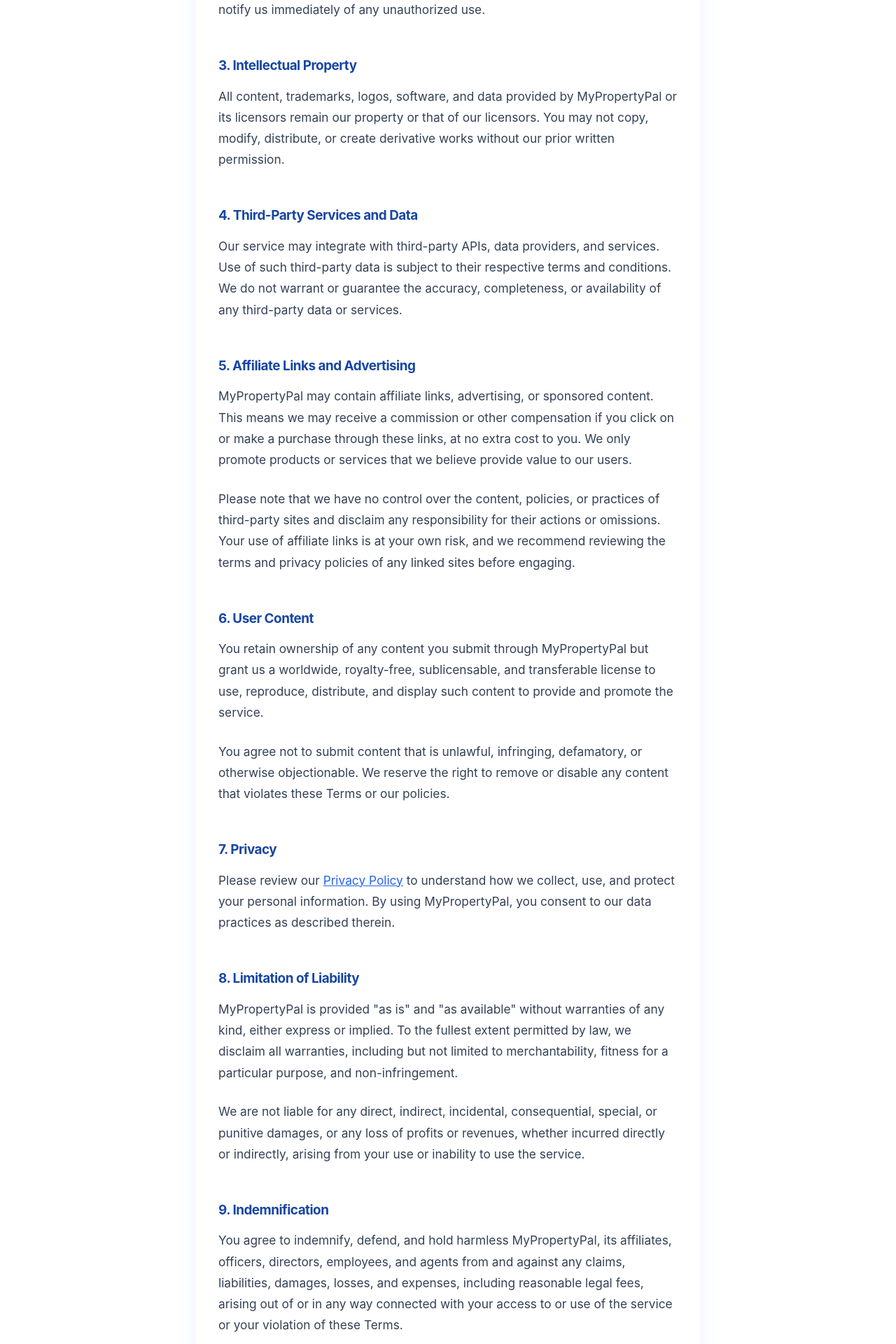
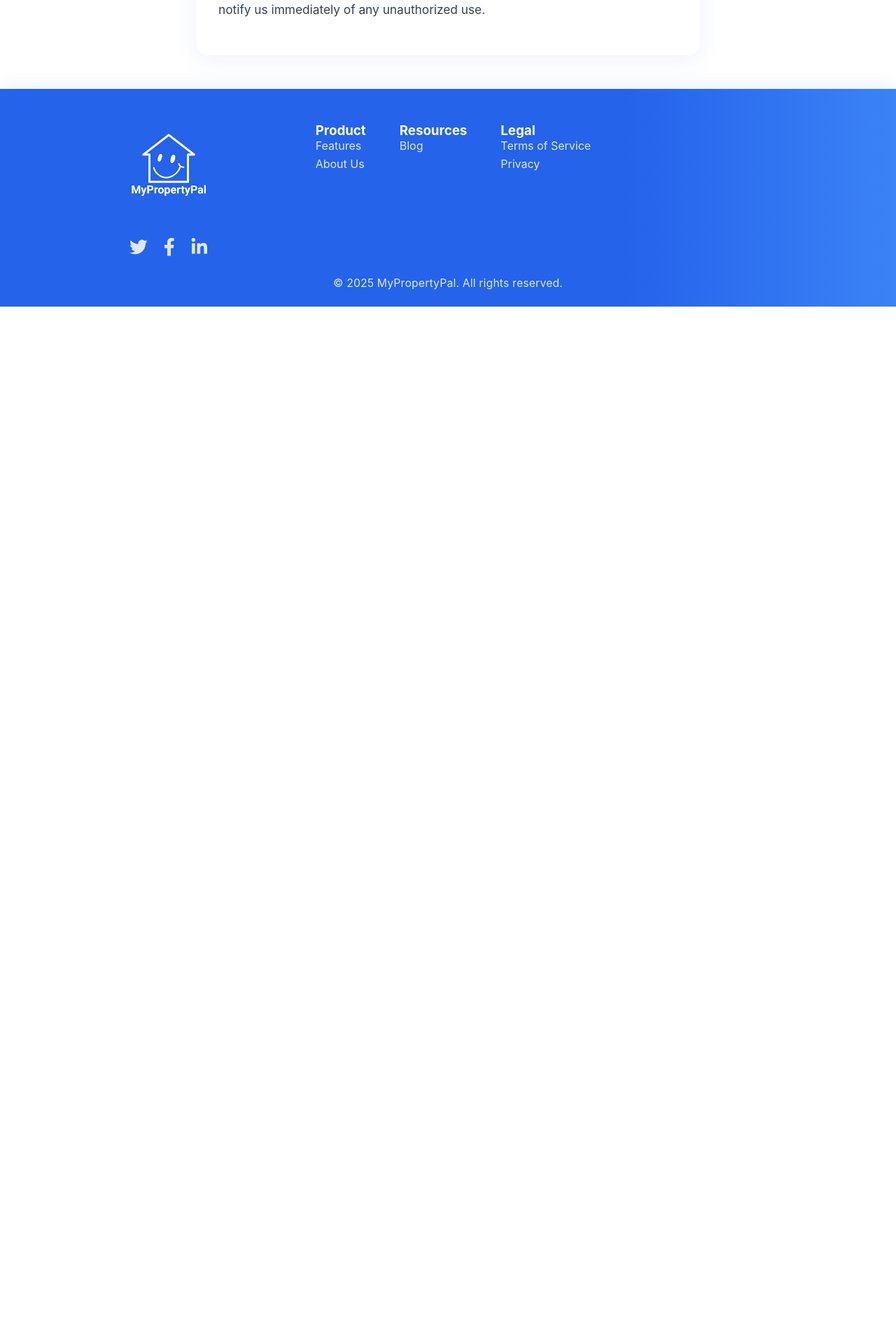
Before and after one commit to rubberduckies12/MyPropertyPal, a Next.js app in the folder webpage/: page /tos/tos in a window 1280 px wide. Shown: the part 700-2620 px from the top of the page at 70% size. After the commit the page ends 1138 px from the top, so only its background shows below. Built offline with nearby package versions, Linux system fonts and the light colour scheme.

Commit message:
moves css into _app

```diff
--- a/webpage/package.json
+++ b/webpage/package.json
@@ -14,5 +14,8 @@
     "react": "^19.0.0",
     "react-dom": "^19.0.0",
     "react-icons": "^5.5.0"
+  },
+  "devDependencies": {
+    "gh-pages": "^6.3.0"
   }
 }
--- a/webpage/src/pages/about/about.jsx
+++ b/webpage/src/pages/about/about.jsx
@@ -1,7 +1,6 @@
 import React from "react";
 import Head from "next/head.js";
 import WebpageHeader from "../header/header.jsx";
-import "../../styles/about/about.css";
 
 const founders = [
     {
--- a/webpage/src/pages/blog/blog.jsx
+++ b/webpage/src/pages/blog/blog.jsx
@@ -1,5 +1,4 @@
 import React, { useEffect, useState } from "react";
-import "../../styles/blog/blog.css";
 import WebpageHeader from "../header/header.jsx";
 
 const MEDIUM_RSS_FEED = "https://api.rss2json.com/v1/api.json?rss_url=https://medium.com/feed/@tommy.rowe.dev";
--- a/webpage/src/pages/contact/contact.jsx
+++ b/webpage/src/pages/contact/contact.jsx
@@ -1,6 +1,5 @@
 import React, { useState } from "react";
 import WebpageHeader from "../header/header.jsx";
-import "../../styles/contact/contact.css";
 
 function Contact() {
   const [form, setForm] = useState({ name: "", email: "", message: "" });
--- a/webpage/src/pages/features/features.jsx
+++ b/webpage/src/pages/features/features.jsx
@@ -1,7 +1,6 @@
 import React from "react";
 import Head from "next/head.js";
 import WebpageHeader from "../header/header.jsx";
-import "../../styles/features/features.css";
 
 const FEATURES_SECTIONS = [
     {
--- a/webpage/src/pages/footer/footer.jsx
+++ b/webpage/src/pages/footer/footer.jsx
@@ -1,5 +1,4 @@
 import React from "react";
-import "../../styles/footer/footer.css";
 import { FaTwitter, FaFacebookF, FaLinkedinIn } from "react-icons/fa";
 import Link from "next/link";
 
--- a/webpage/src/pages/header/header.jsx
+++ b/webpage/src/pages/header/header.jsx
@@ -1,7 +1,6 @@
 import React, { useState, useRef, useEffect } from "react";
 import Link from "next/link";
 import { useRouter } from "next/router";
-import "../../styles/header/header.css";
 
 export default function WebpageHeader() {
   const router = useRouter();
@@ -118,6 +117,7 @@ export default function WebpageHeader() {
               )}
             </div>
           </nav>
+          {/* Commenting out the login button */}
           {/* <button
             className="webpage-login-btn-modern"
             onClick={() => window.location.href = "http://localhost:3001/"}
--- a/webpage/src/pages/landing/landing.jsx
+++ b/webpage/src/pages/landing/landing.jsx
@@ -2,7 +2,6 @@ import React, { useState } from "react";
 import Link from "next/link.js";
 import Head from "next/head.js";
 import WebpageHeader from "../header/header.jsx";
-import "../../styles/landing/landing.css"; // updated import path
 
 const FEATURES = [
   { title: "Automate Rent Collection", desc: "Collect rent automatically, securely, and on time—every month, without the hassle." },
--- a/webpage/src/pages/mtd/mtd.jsx
+++ b/webpage/src/pages/mtd/mtd.jsx
@@ -2,7 +2,6 @@ import React, { useState } from "react";
 import Head from "next/head.js";
 import WebpageHeader from "../header/header.jsx";
 import Link from "next/link.js";
-import "../../styles/mtd/mtd.css";
 
 function Accordion({ items }) {
   const [openIndex, setOpenIndex] = useState(null);
@@ -225,9 +224,10 @@ const MTD = () => {
             <p>
               MTD is coming—don’t get caught unprepared. Join our early access program and stay ahead of HMRC’s digital tax requirements with MyPropertyPal.
             </p>
-            <Link href="/register" className="mtd-cta-button">
+            {/* Commenting out the Start Preparing Today button */}
+            {/* <Link href="/register" className="mtd-cta-button">
               Start Preparing Today!
-            </Link>
+            </Link> */}
           </div>
         </section>
       </div>
--- a/webpage/src/pages/tos/tos.jsx
+++ b/webpage/src/pages/tos/tos.jsx
@@ -1,7 +1,6 @@
 import React from "react";
 import Head from "next/head.js";
 import WebpageHeader from "../header/header.jsx";
-import "../../styles/tos/tos.css";
 
 const Tos = () => (
   <>
@@ -25,79 +24,6 @@ const Tos = () => (
       <p>
         Some features require you to create an account. You agree to provide accurate and complete information and to keep your account credentials confidential. You are responsible for all activities that occur under your account and must notify us immediately of any unauthorized use.
       </p>
-
-      <h2>3. Intellectual Property</h2>
-      <p>
-        All content, trademarks, logos, software, and data provided by MyPropertyPal or its licensors remain our property or that of our licensors. You may not copy, modify, distribute, or create derivative works without our prior written permission.
-      </p>
-
-      <h2>4. Third-Party Services and Data</h2>
-      <p>
-        Our service may integrate with third-party APIs, data providers, and services. Use of such third-party data is subject to their respective terms and conditions. We do not warrant or guarantee the accuracy, completeness, or availability of any third-party data or services.
-      </p>
-
-      <h2>5. Affiliate Links and Advertising</h2>
-      <p>
-        MyPropertyPal may contain affiliate links, advertising, or sponsored content. This means we may receive a commission or other compensation if you click on or make a purchase through these links, at no extra cost to you. We only promote products or services that we believe provide value to our users.
-      </p>
-      <p>
-        Please note that we have no control over the content, policies, or practices of third-party sites and disclaim any responsibility for their actions or omissions. Your use of affiliate links is at your own risk, and we recommend reviewing the terms and privacy policies of any linked sites before engaging.
-      </p>
-
-      <h2>6. User Content</h2>
-      <p>
-        You retain ownership of any content you submit through MyPropertyPal but grant us a worldwide, royalty-free, sublicensable, and transferable license to use, reproduce, distribute, and display such content to provide and promote the service.
-      </p>
-      <p>
-        You agree not to submit content that is unlawful, infringing, defamatory, or otherwise objectionable. We reserve the right to remove or disable any content that violates these Terms or our policies.
-      </p>
-
-      <h2>7. Privacy</h2>
-      <p>
-        Please review our <a href="/privacy/privacy" target="_blank" rel="noopener noreferrer">Privacy Policy</a> to understand how we collect, use, and protect your personal information. By using MyPropertyPal, you consent to our data practices as described therein.
-      </p>
-
-      <h2>8. Limitation of Liability</h2>
-      <p>
-        MyPropertyPal is provided "as is" and "as available" without warranties of any kind, either express or implied. To the fullest extent permitted by law, we disclaim all warranties, including but not limited to merchantability, fitness for a particular purpose, and non-infringement.
-      </p>
-      <p>
-        We are not liable for any direct, indirect, incidental, consequential, special, or punitive damages, or any loss of profits or revenues, whether incurred directly or indirectly, arising from your use or inability to use the service.
-      </p>
-
-      <h2>9. Indemnification</h2>
-      <p>
-        You agree to indemnify, defend, and hold harmless MyPropertyPal, its affiliates, officers, directors, employees, and agents from and against any claims, liabilities, damages, losses, and expenses, including reasonable legal fees, arising out of or in any way connected with your access to or use of the service or your violation of these Terms.
-      </p>
-
-      <h2>10. Changes to Terms</h2>
-      <p>
-        We reserve the right to modify or update these Terms at any time. When changes are made, we will revise the "Last Updated" date at the top of this page and, where appropriate, notify you through the service or via email. Your continued use of MyPropertyPal after any such changes constitutes acceptance of the new Terms.
-      </p>
-
-      <h2>11. Governing Law and Jurisdiction</h2>
-      <p>
-        These Terms shall be governed by and construed in accordance with the laws of England and Wales. You agree that any dispute arising out of or relating to these Terms or your use of MyPropertyPal shall be subject to the exclusive jurisdiction of the courts of England and Wales.
-      </p>
-
-      <h2>12. Severability</h2>
-      <p>
-        If any provision of these Terms is found to be invalid or unenforceable by a court, the remaining provisions will continue in full force and effect.
-      </p>
-
-      <h2>13. Entire Agreement</h2>
-      <p>
-        These Terms, together with our Privacy Policy and any other legal notices published by MyPropertyPal, constitute the entire agreement between you and MyPropertyPal regarding the use of our services.
-      </p>
-
-      <h2>14. Contact Us</h2>
-      <p>
-        If you have any questions or concerns about these Terms, please contact us at <a href="mailto:support@mypropertypal.com">support@mypropertypal.com</a>.
-      </p>
-
-      <p className="tos-footer">
-        &copy; {new Date().getFullYear()} MyPropertyPal. All rights reserved.
-      </p>
     </main>
   </>
 );
```
Also changed, not shown: webpage/src/pages/_app.js (+11 -1 lines), webpage/src/pages/privacy/privacy.jsx (+0 -20 lines), 1 other file (tests, documents, lock files or other folders). Lines whose indentation alone changed are shown as unchanged.
